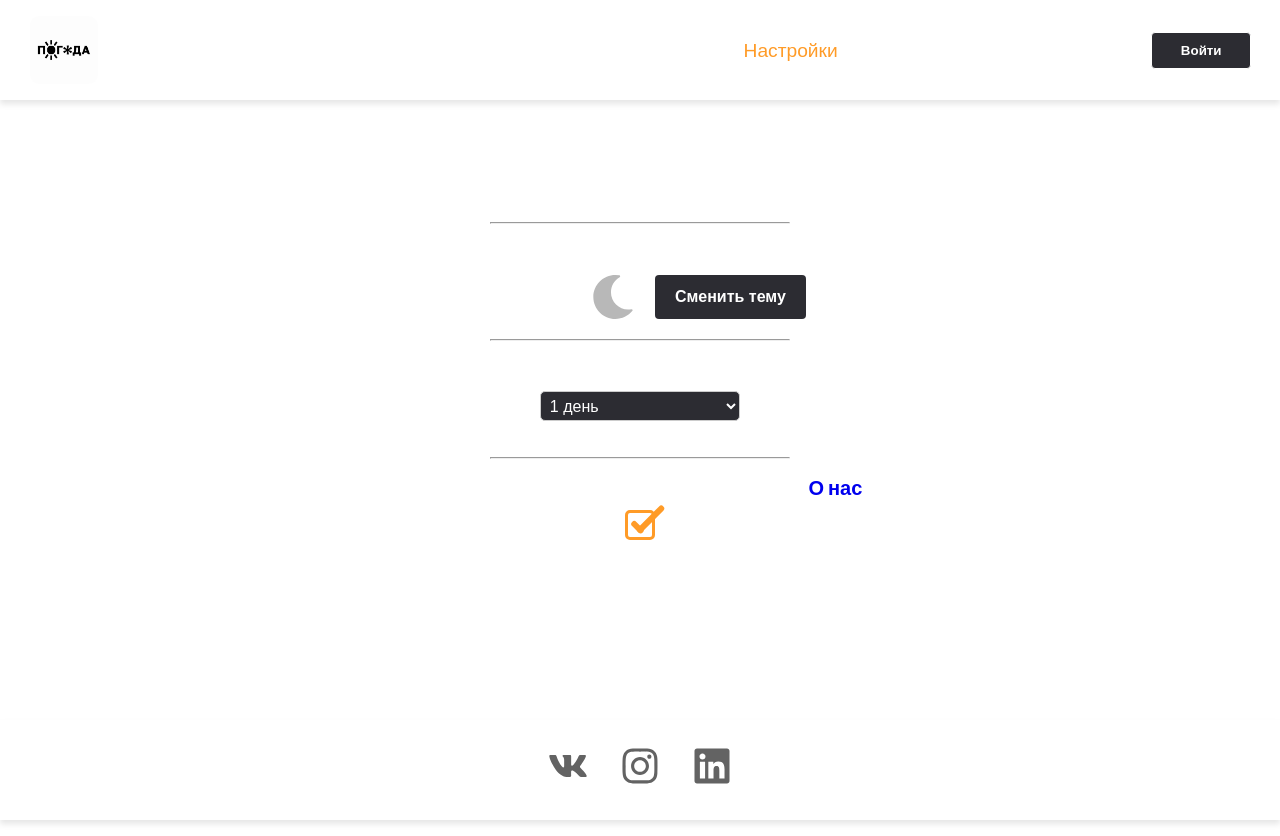
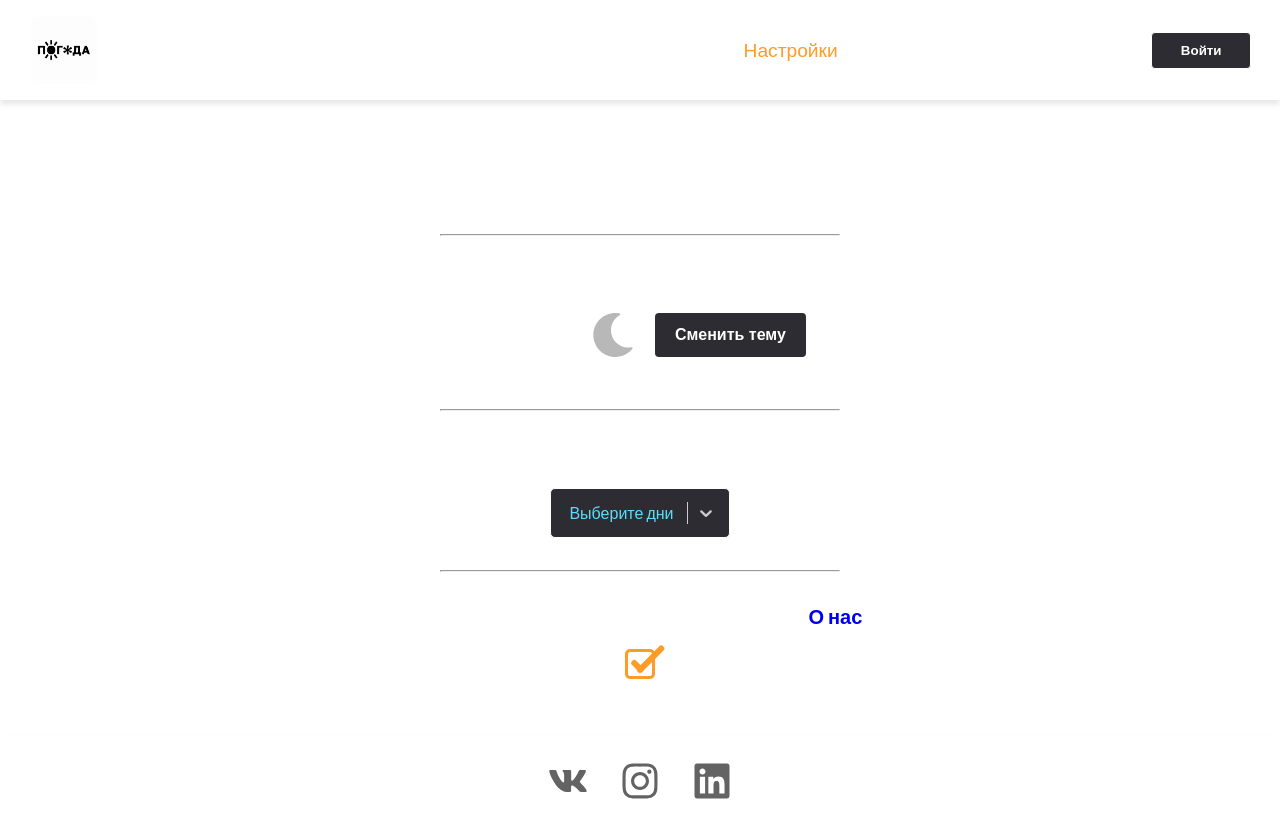
Before and after one commit to DimaSwed/next-js-project, a Next.js app: page /setting in a window 1280 px wide. Built offline with nearby package versions, Linux system fonts and the light colour scheme; no server answers.

Commit message:
feat(styles): updated dropdown select menu styles on the main page and settings page

```diff
--- a/package.json
+++ b/package.json
@@ -20,6 +20,7 @@
     "react-icons": "^5.2.0",
     "react-multi-carousel": "^2.8.5",
     "react-redux": "^9.1.2",
+    "react-select": "^5.8.0",
     "typeface-lato": "^1.1.13"
   },
   "devDependencies": {
--- a/src/app/layout.tsx
+++ b/src/app/layout.tsx
@@ -13,7 +13,7 @@ const font_lato = Lato({
 
 export const metadata: Metadata = {
   title: 'Weather | Template',
-  description: 'Weather Template using next js 14'
+  description: 'Weather Template using NexJS 14'
 }
 
 export default function RootLayout({
--- a/src/app/main.module.sass
+++ b/src/app/main.module.sass
@@ -21,11 +21,11 @@
     color: var(--text-color)
     font-size: 3.75rem
     font-weight: bolder
-    margin-bottom: 1.25rem
+    margin-bottom: 2rem
     text-align: center
 
   .city
-    margin-bottom: 3.12rem
+    margin-bottom: 2rem
     display: flex
     justify-content: center
     align-items: center
@@ -36,7 +36,6 @@
       margin-right: 10px
 
     .select
-
       color: var(--text-color)
       font-size: 1rem
       margin-left: 0.6rem
--- a/src/app/setting/UI/DaysChangeCount.tsx
+++ b/src/app/setting/UI/DaysChangeCount.tsx
@@ -4,6 +4,25 @@ import React, { useEffect } from 'react'
 import styles from '@/app/setting/setting.module.sass'
 import { useAppDispatch, useAppSelector } from '@/redux/hooks/hooks'
 import { daysReducer } from '@/redux/slices/chooseDaysNumberSlice'
+import Select from 'react-select'
+
+interface DaysOption {
+  value: string
+  label: string
+}
+
+const daysOptions: DaysOption[] = [
+  { value: '1', label: 'Один день' },
+  { value: '2', label: 'Два дня' },
+  { value: '3', label: 'Три дня' },
+  { value: '4', label: 'Четыре дня' },
+  { value: '5', label: 'Пять дней' },
+  { value: '6', label: 'Шесть дней' },
+  { value: '7', label: 'Семь дней' },
+  { value: '8', label: 'Восемь дней' },
+  { value: '9', label: 'Девять дней' },
+  { value: '10', label: 'Десять дней' }
+]
 
 const DaysChangeCount = () => {
   const dispatch = useAppDispatch()
@@ -16,33 +35,100 @@ const DaysChangeCount = () => {
     }
   }, [dispatch])
 
-  const handleDaysChange = (event: React.ChangeEvent<HTMLSelectElement>) => {
-    const newDaysCount = event.target.value
-    dispatch(daysReducer(newDaysCount))
-    localStorage.setItem('daysCount', newDaysCount)
+  // const handleDaysChange = (event: React.ChangeEvent<HTMLSelectElement>) => {
+  //   const newDaysCount = event.target.value
+  //   dispatch(daysReducer(newDaysCount))
+  //   localStorage.setItem('daysCount', newDaysCount)
+  // }
+
+  const handleDaysChange = (selectedOption: DaysOption | null) => {
+    if (selectedOption) {
+      dispatch(daysReducer(selectedOption.value))
+      localStorage.setItem('daysCount', selectedOption.value)
+    }
+  }
+
+  const getSelectedDaysOption = () => {
+    return daysOptions.find((option) => option.value === selectedDaysStore) || null
   }
 
   return (
-    <div>
+    // <div className={styles.settings_wrap}>
+    //   <h2 className={styles.title_h2}>Изменить количество дней прогноза погоды :</h2>
+    //   <select
+    //     className={styles.select_days}
+    //     id="day"
+    //     name="days"
+    //     value={selectedDaysStore}
+    //     onChange={handleDaysChange}
+    //   >
+    //     <option value="1">1 день</option>
+    //     <option value="2">2 дня</option>
+    //     <option value="3">3 дня</option>
+    //     <option value="4">4 дня</option>
+    //     <option value="5">5 дней</option>
+    //     <option value="6">6 дней</option>
+    //     <option value="7">7 дней</option>
+    //     <option value="8">8 дней</option>
+    //     <option value="9">9 дней</option>
+    //     <option value="10">10 дней</option>
+    //   </select>
+    // </div>
+    <div className={styles.settings_wrap}>
       <h2 className={styles.title_h2}>Изменить количество дней прогноза погоды :</h2>
-      <select
-        className={styles.select_days}
+      <Select
         id="day"
-        name="days"
-        value={selectedDaysStore}
+        value={getSelectedDaysOption()}
         onChange={handleDaysChange}
-      >
-        <option value="1">1 день</option>
-        <option value="2">2 дня</option>
-        <option value="3">3 дня</option>
-        <option value="4">4 дня</option>
-        <option value="5">5 дней</option>
-        <option value="6">6 дней</option>
-        <option value="7">7 дней</option>
-        <option value="8">8 дней</option>
-        <option value="9">9 дней</option>
-        <option value="10">10 дней</option>
-      </select>
+        options={daysOptions}
+        placeholder="Выберите дни"
+        menuPlacement="auto"
+        styles={{
+          control: (provided) => ({
+            ...provided,
+            width: '180px',
+            height: '50px',
+            backgroundColor: 'var(--background-color)',
+            border: '1px solid var(--text-color)',
+            boxShadow: 'none',
+            '&:hover': {
+              color: 'var(--white-color)',
+              boxShadow: '0 0 5px var(--hover-color)',
+              backgroundColor: '#ff9b27'
+            },
+            borderRadius: '5px',
+            padding: '5px',
+            color: 'var(--text-color)'
+          }),
+          menu: (provided) => ({
+            ...provided,
+            backgroundColor: '#282c34',
+            color: 'white'
+            // marginTop: '-80px'
+          }),
+          option: (provided, state) => ({
+            ...provided,
+            backgroundColor: state.isSelected
+              ? '#ff9b27'
+              : state.isFocused
+                ? 'var(--hover-color-two)'
+                : '#282c34',
+            color: state.isSelected ? 'black' : 'white',
+            '&:hover': {
+              backgroundColor: 'var(--hover-color-two)',
+              color: 'black'
+            }
+          }),
+          singleValue: (provided) => ({
+            ...provided,
+            color: 'var(--text-color)'
+          }),
+          placeholder: (provided) => ({
+            ...provided,
+            color: '#61dafb'
+          })
+        }}
+      />
     </div>
   )
 }
--- a/src/app/setting/UI/GitHubLinksToggle.tsx
+++ b/src/app/setting/UI/GitHubLinksToggle.tsx
@@ -27,7 +27,7 @@ const GitHubLinksToggle = () => {
   }, [dispatch])
 
   return (
-    <div>
+    <div className={styles.settings_wrap}>
       <h2 className={styles.title_h2}>
         Отображать ссылки на GitHub в разделе{' '}
         <Link className={styles.link} href="/about">
--- a/src/app/setting/UI/ThemeToggle.tsx
+++ b/src/app/setting/UI/ThemeToggle.tsx
@@ -28,7 +28,7 @@ const ThemeToggle = () => {
   }
 
   return (
-    <div>
+    <div className={styles.settings_wrap}>
       <h2 className={styles.title_h2}>Тема приложения</h2>
       <div className={styles.toggle_wrapper}>
         <div className={styles.paragraph}>
--- a/src/app/setting/setting.module.sass
+++ b/src/app/setting/setting.module.sass
@@ -1,9 +1,19 @@
 .settings
   padding: 1.87rem
   font-family: 'Lato', sans-serif
+  // display: flex
+  // justify-content: center
+  // align-items: center
+  // flex-direction: column
   text-align: center
   border-radius: 10px
   // box-shadow: rgba(0, 0, 0, 0.3) 0px 19px 38px, rgba(0, 0, 0, 0.22) 0px 15px 12px
+
+.settings_wrap
+  display: flex
+  justify-content: center
+  align-items: center
+  flex-direction: column
 
 .title_h1
   font-size: 2.5rem
@@ -13,7 +23,7 @@
 .title_h2
   font-size: 1.25rem
   font-weight: bold
-  margin-bottom: 0.6rem
+  margin-bottom: 1.25rem
 
 .paragraph
   color: var(--text-color)
@@ -172,9 +182,9 @@
   color: var(--greylight-color)
 
 .hr
-  margin-top: 1rem
-  margin-bottom: 1rem
-  max-width: 300px
+  margin-top: 2rem
+  margin-bottom: 2rem
+  max-width: 400px
 
 @media (max-width: 768px)
   .settings
--- a/src/styles/authorization.sass
+++ b/src/styles/authorization.sass
@@ -46,7 +46,7 @@
 .logout:hover,
 .googlebtn:hover
   color: var(--white-color)
-  box-shadow: 0 0 20px var(--hover-color)
+  box-shadow: 0 0 10px var(--hover-color)
   background-color: var(--hover-color)
 
 .profile
```
Also changed, not shown: src/components/ui/CitySelector.tsx (+96 -15 lines), 1 other file (tests, documents, lock files or other folders).
